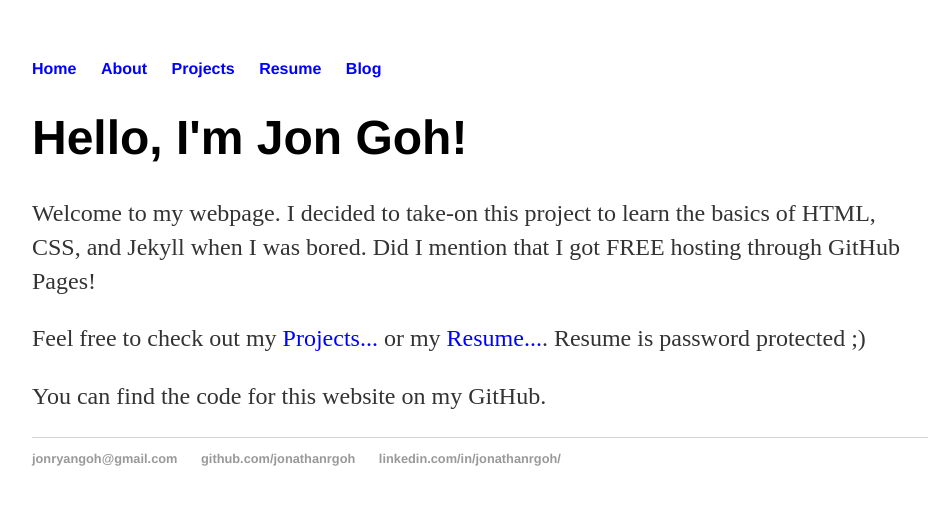
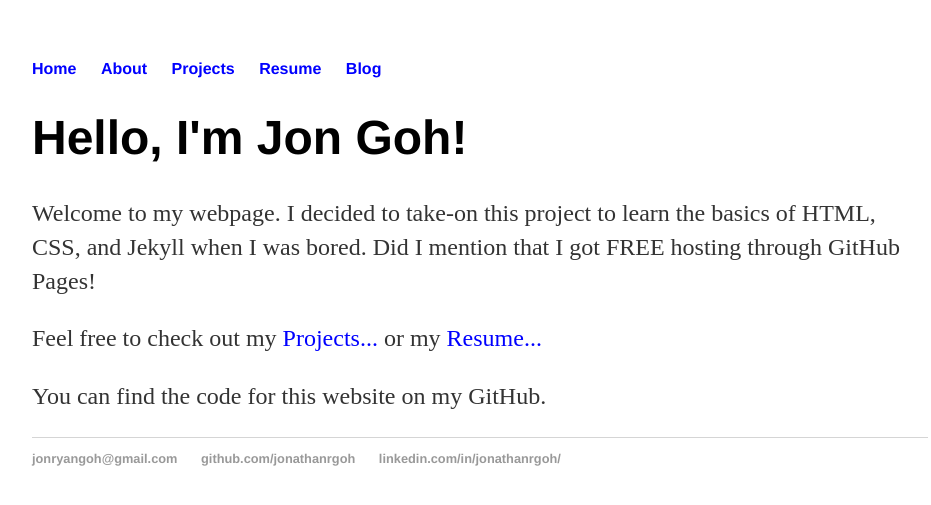
Before and after one commit to jonathanrgoh/jonathanrgoh.github.io, a Jekyll site: the page built from index.html, in a window 1280 px wide. Shown: the top 505 px of the page, without its empty margins (160-1091 px from the left). Built offline with Jekyll 4.4.1, drawn with Linux system fonts in a browser that asks for light colours.

Commit message:
Update index.html

```diff
--- a/index.html
+++ b/index.html
@@ -6,7 +6,7 @@
 	<h1>Hello, I'm Jon Goh!</h1>
 
 		<p>Welcome to my webpage. I decided to take-on this project to learn the basics of HTML, CSS, and Jekyll when I was bored. Did I mention that I got FREE hosting through GitHub Pages!</p>
-		<p>Feel free to check out my <a href="/projects" style="color:blue;">Projects...</a> or my <a href="/resume" style="color:blue;">Resume...</a>. Resume is password protected ;)  </p>
+		<p>Feel free to check out my <a href="/projects" style="color:blue;">Projects...</a> or my <a href="/resume" style="color:blue;">Resume...</a> </p>
 		<p>You can find the code for this website on my GitHub.</p>
 
 </div><!-- /.blurb -->
```
